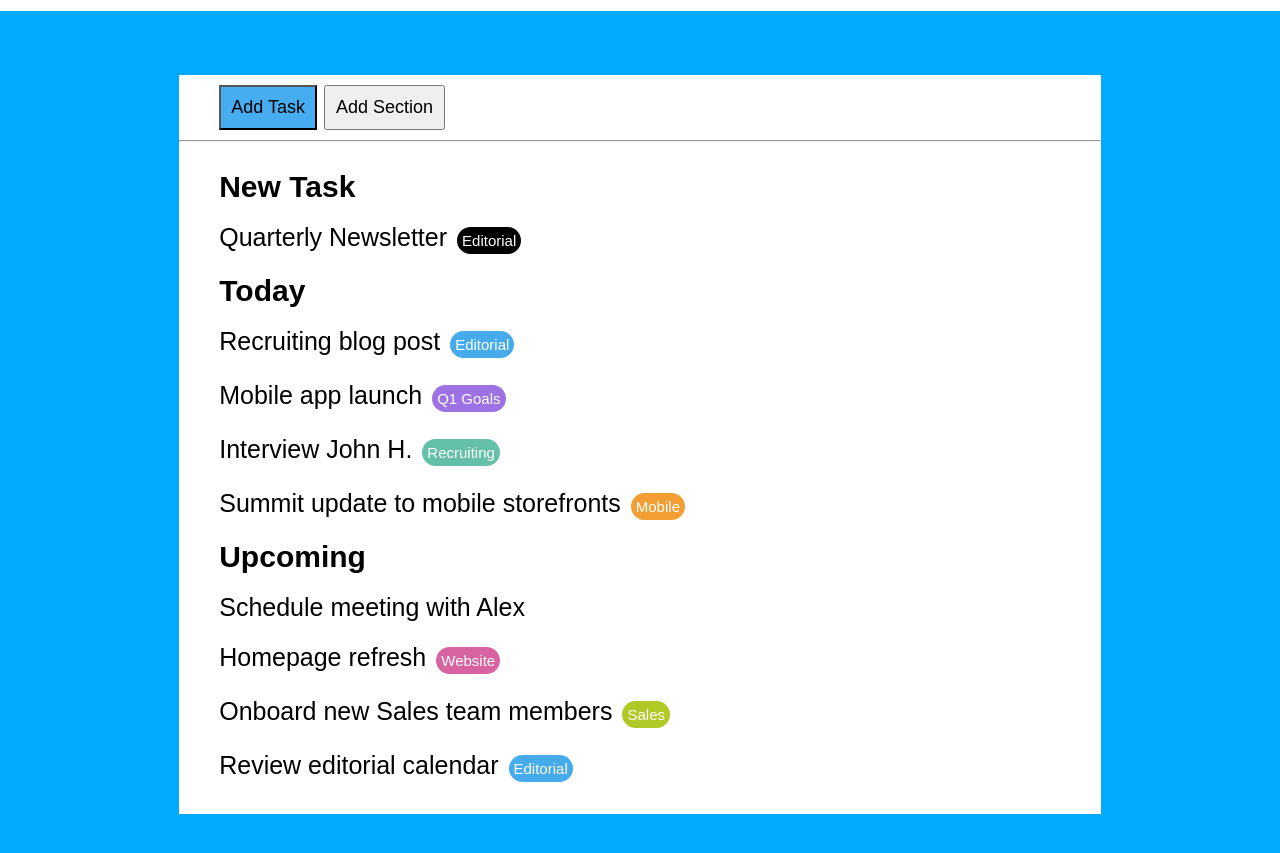
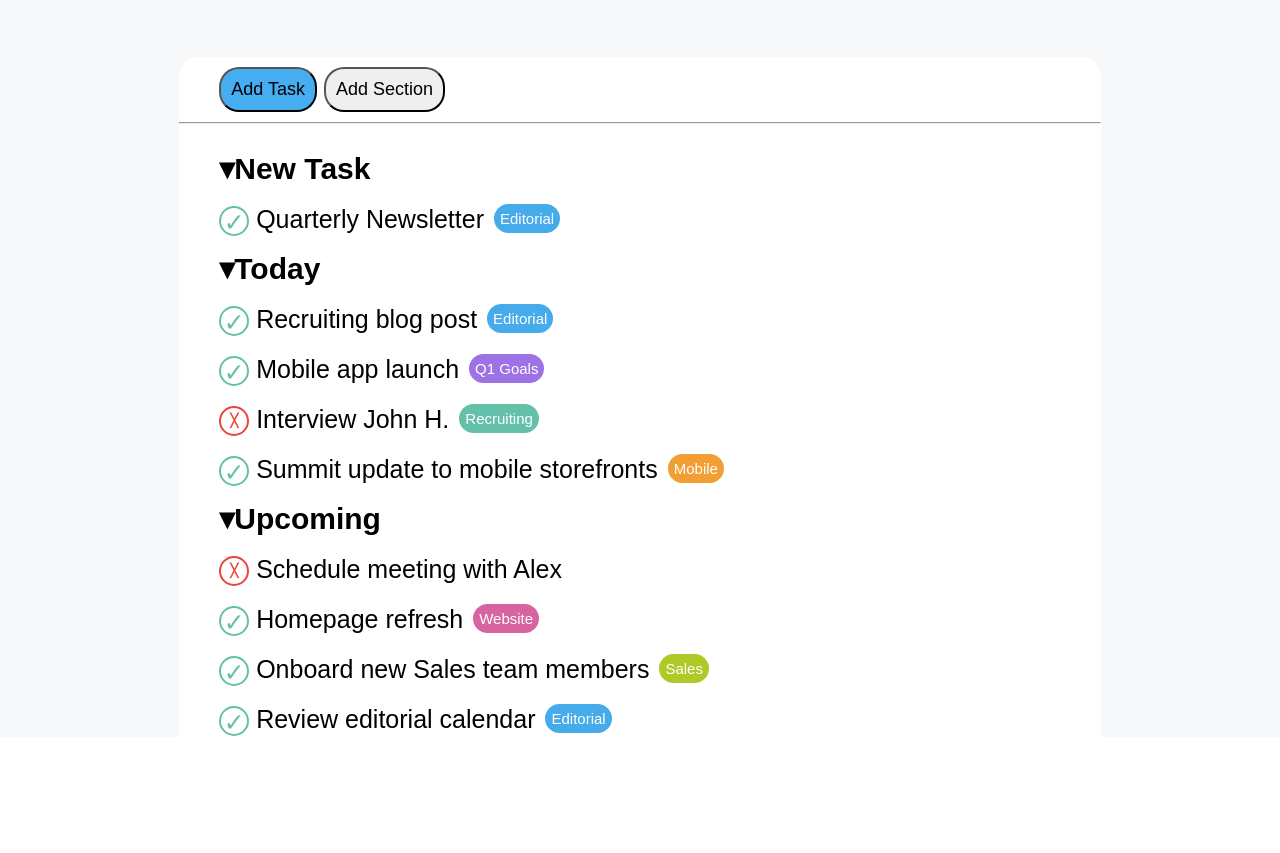
Before and after one commit to LorisP96/html-css-toboolist, a plain HTML site: page index.html in a window 1280 px wide. Shown: the part 63-916 px from the top of the page. After the commit the page ends 827 px from the top, so only its background shows below. Drawn offline with Linux system fonts and the light colour scheme.

Commit message:
parte finale (?)

```diff
--- a/css/style.css
+++ b/css/style.css
@@ -6,22 +6,26 @@
 }
 header{
     padding: 10px 20px;
+    height: 7vh;
 }
 h1 {
     display: inline-block;
     vertical-align: top;
     font-size: 40px;
+    font-weight: 700;
 }
 main{
-    background-color: #01aaff;
+    background-color: #f6f8f9;
     padding: 5%;
     font-size: 25px;
+    height: 93vh;
 }
 .container{
     width: 80%;
     margin: auto;
     background-color: white;
     padding: 0;
+    border-radius: 20px;
 }
 .click{
     padding: 10px 40px;
@@ -33,6 +37,7 @@ main{
 .btn{
     padding: 10px;
     font-size: 18px;
+    border-radius: 20px;
 }
 .btn-blue{
     background-color: #47adf1;
@@ -46,10 +51,35 @@ h3{
 .tag{
     font-size: 15px;
     margin: 10px;
-    padding: 5px;
+    padding: 6px;
     background-color: black;
     color: white;
     border-radius: 15px;
+    vertical-align: top;
+}
+.check{
+    display: inline-block;
+    color: #64c0a9;
+    width: 30px;
+    height: 30px;
+    border: 2px solid #64c0a9;
+    border-radius: 50%;
+    text-align: center;
+    line-height: 28px;
+    vertical-align: middle;
+}
+.not{
+    font-size: 13px;
+    font-weight: 900;
+    color: #ea453b;
+    display: inline-block;
+    width: 30px;
+    height: 30px;
+    border: 2px solid #ea453b;
+    border-radius: 50%;
+    text-align: center;
+    line-height: 25px;
+    vertical-align: middle;
 }
 /* colori tag */
 .edit{
--- a/index.html
+++ b/index.html
@@ -23,27 +23,27 @@
             <section class="list">
                 <ul>
                     <!-- prima lista -->
-                    <li><h3>New Task</h3>
+                    <li><h3>&#9662;New Task</h3>
                         <ul>
-                            <li>Quarterly Newsletter<span class="tag ed">Editorial</span></li>
+                            <li><span class="check">&check;</span> Quarterly Newsletter<span class="tag edit">Editorial</span></li>
                         </ul>
                     </li>
                     <!-- seconda lista -->
-                    <li><h3>Today</h3>
+                    <li><h3>&#9662;Today</h3>
                         <ul>
-                            <li>Recruiting blog post<span class="tag edit">Editorial</span></li>
-                            <li>Mobile app launch<span class="tag goal">Q1 Goals</span></li>
-                            <li>Interview John H.<span class="tag rec">Recruiting</span></li>
-                            <li>Summit update to mobile storefronts<span class="tag m">Mobile</span></li>
+                            <li><span class="check">&check;</span> Recruiting blog post<span class="tag edit">Editorial</span></li>
+                            <li><span class="check">&check;</span> Mobile app launch<span class="tag goal">Q1 Goals</span></li>
+                            <li><span class="not">&#9587;</span> Interview John H.<span class="tag rec">Recruiting</span></li>
+                            <li><span class="check">&check;</span> Summit update to mobile storefronts<span class="tag m">Mobile</span></li>
                         </ul>
                     </li>
                     <!-- terza lista -->
-                    <li><h3>Upcoming</h3>
+                    <li><h3>&#9662;Upcoming</h3>
                         <ul>
-                            <li>Schedule meeting with Alex</li>
-                            <li>Homepage refresh<span class="tag web">Website</span></li>
-                            <li>Onboard new Sales team members<span class="tag sales">Sales</span></li>
-                            <li>Review editorial calendar<span class="tag edit">Editorial</span></li>
+                            <li><span class="not">&#9587;</span> Schedule meeting with Alex</li>
+                            <li><span class="check">&check;</span> Homepage refresh<span class="tag web">Website</span></li>
+                            <li><span class="check">&check;</span> Onboard new Sales team members<span class="tag sales">Sales</span></li>
+                            <li><span class="check">&check;</span> Review editorial calendar<span class="tag edit">Editorial</span></li>
                         </ul>
                     </li>
                 </ul>
```
